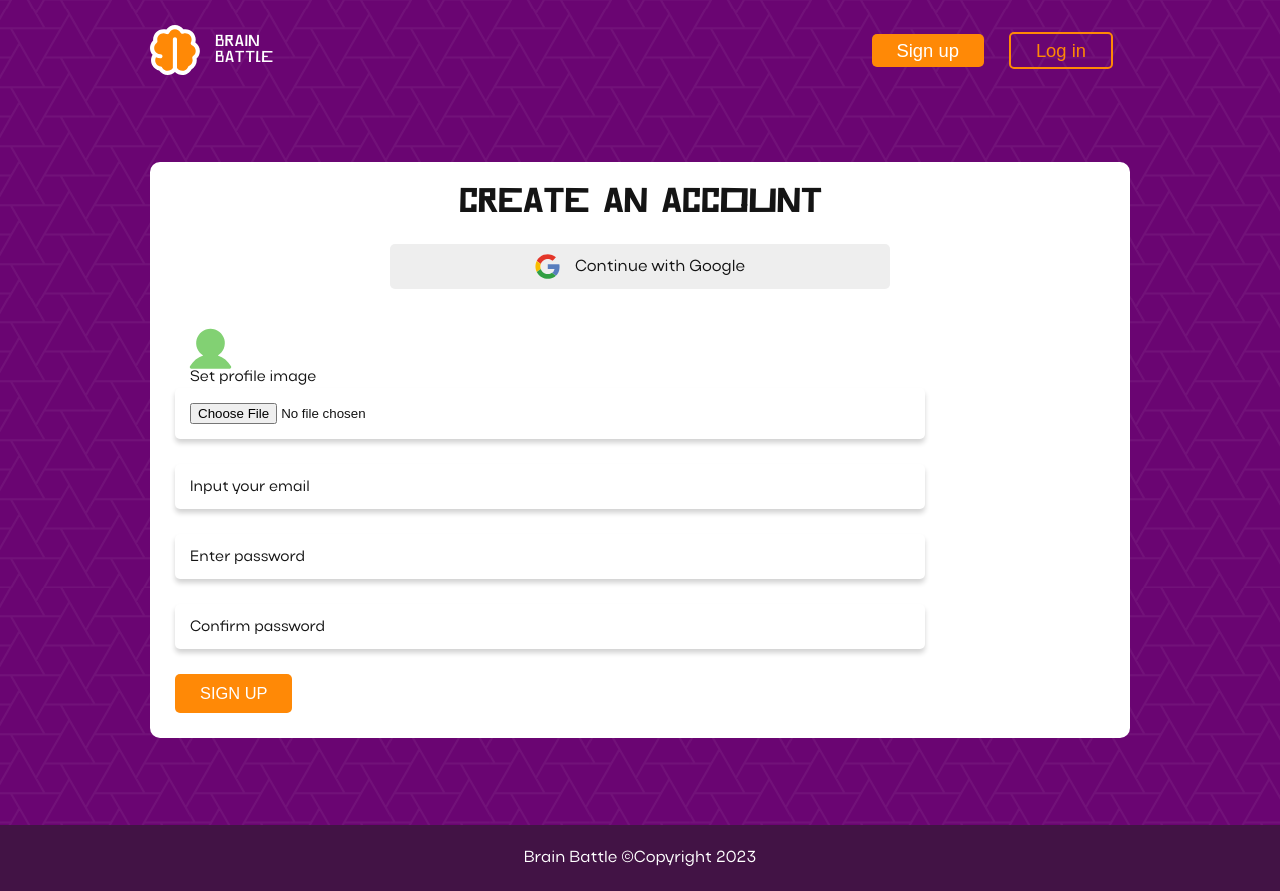
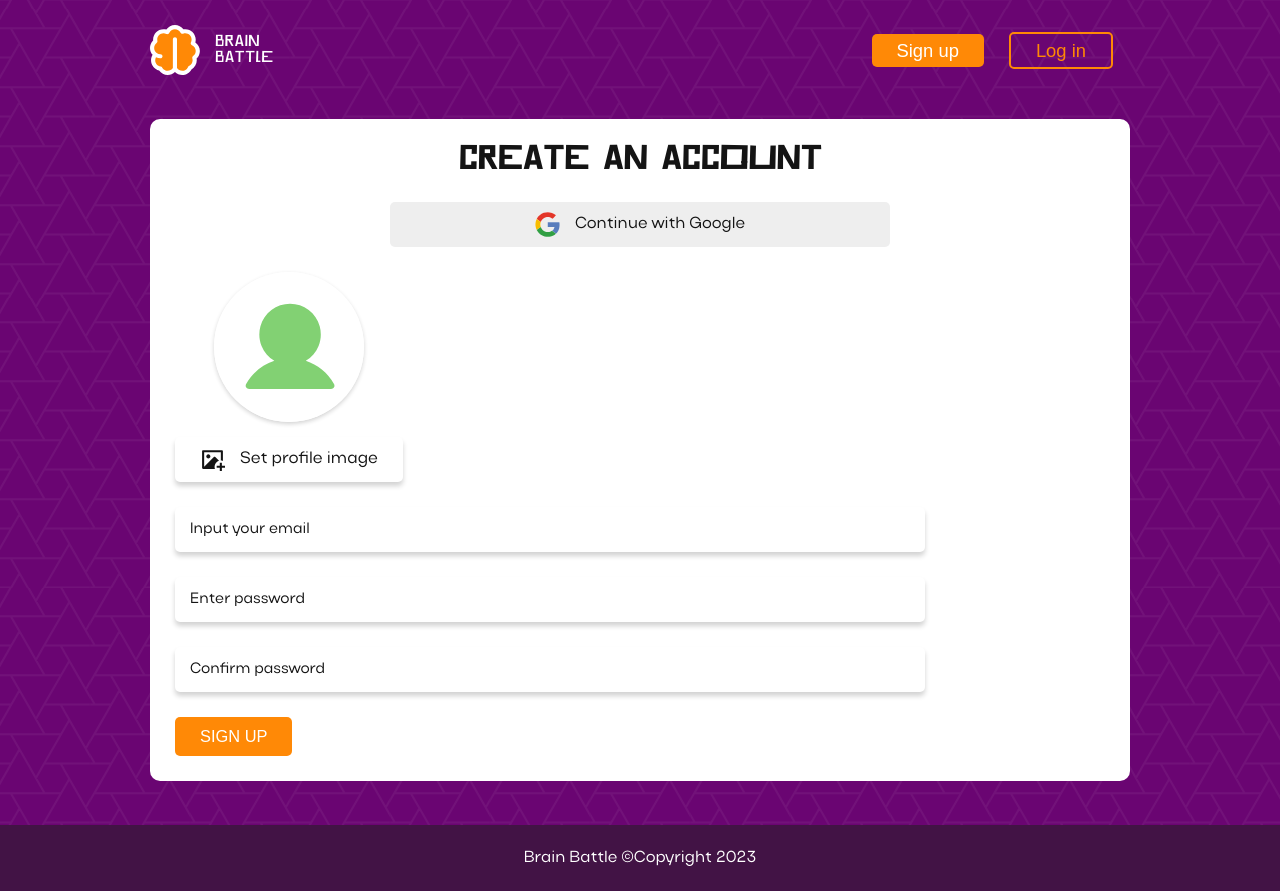
Before and after one commit to viktor-kindrat/brain-battle, a React (Create React App) app: page /signUp in a window 1280 px wide. Built offline with nearby package versions, Linux system fonts and the light colour scheme.

Commit message:
Form update. Add image input styles

```diff
--- a/src/Components/Form/Form.jsx
+++ b/src/Components/Form/Form.jsx
@@ -4,12 +4,19 @@ import { useState } from "react"
 
 import googleIcon from "./Svg/google.svg"
 import avatarDef from "./Svg/avatardef.svg"
+import imageUpload from "./Svg/addImage.svg"
 
 function Form({ type }) {
     let [imagePreview, setImagePreview] = useState("");
     let avatarChangeHandler = (e) => {
-        let url = URL.createObjectURL(e.target.files[0])
-        setImagePreview(url)
+        if (e.target.files[0]) {
+            if ((e.target.files[0].size * (10**(-6))) <= 1.5) {
+                let url = URL.createObjectURL(e.target.files[0])
+                setImagePreview(url)
+            } else {
+                alert("Maximum file size is 1.5Mb. Compress your image and try again")
+            }
+        }
     }
 
     let inputFocusHandler = (e) => {
@@ -51,7 +58,7 @@ function Form({ type }) {
                                     <div className="Form__avatar-template">
                                         <img src={imagePreview ? imagePreview : avatarDef} alt="avatar" className="Form__avatar-preview" />
                                     </div>
-                                    <label htmlFor="form-avatar" className="Form__label Form__label_file">Set profile image</label>
+                                    <label htmlFor="form-avatar" className="Form__label Form__label_file"><img height={25} width={25} src={imageUpload} alt="" />Set profile image</label>
                                     <input onChange={avatarChangeHandler} id="form-avatar" type="file" name="avatar" className="Form__input Form__input_file" />
                                 </div>
                                 <div className="Form__input-container">
--- a/src/Components/Form/Styles/Form.css
+++ b/src/Components/Form/Styles/Form.css
@@ -103,6 +103,42 @@
   font-size: 15px;
   line-height: 100%;
 }
+.Form .Form__content-container .Form__fields .Form__fields-container .Form__input-container .Form__label_file {
+  transform: translate(0);
+  -webkit-transform: translate(0);
+  -moz-transform: translate(0);
+  -ms-transform: translate(0);
+  -o-transform: translate(0);
+  transition: 0;
+  -webkit-transition: 0;
+  -moz-transition: 0;
+  -ms-transition: 0;
+  -o-transition: 0;
+  border-radius: 5px;
+  -webkit-border-radius: 5px;
+  -moz-border-radius: 5px;
+  -ms-border-radius: 5px;
+  -o-border-radius: 5px;
+  display: flex;
+  align-items: center;
+  justify-content: center;
+  flex-direction: row;
+  gap: 15px;
+  pointer-events: all;
+  position: relative;
+  top: 0;
+  left: 0;
+  font-size: calc(10px + 0.5vw);
+  line-height: 100%;
+  cursor: pointer;
+  box-shadow: 0 4px 5px rgba(20, 20, 20, 0.1882352941);
+  padding: 10px 25px;
+}
+.Form .Form__content-container .Form__fields .Form__fields-container .Form__input-container .Form__label_file img {
+  height: 25px;
+  width: 25px;
+  object-fit: contain;
+}
 .Form .Form__content-container .Form__fields .Form__fields-container .Form__input-container .Form__input {
   border-radius: 5px;
   -webkit-border-radius: 5px;
@@ -114,6 +150,32 @@
   padding: 15px;
   border: none;
   outline: none;
+}
+.Form .Form__content-container .Form__fields .Form__fields-container .Form__input-container .Form__input_file {
+  display: none;
+}
+.Form .Form__content-container .Form__fields .Form__fields-container .Form__input-container_image {
+  display: flex;
+  align-items: center;
+  justify-content: center;
+  flex-direction: column;
+  gap: 15px;
+  width: auto;
+}
+.Form .Form__content-container .Form__fields .Form__fields-container .Form__input-container_image .Form__avatar-template {
+  max-width: 150px;
+  aspect-ratio: 1/1;
+}
+.Form .Form__content-container .Form__fields .Form__fields-container .Form__input-container_image .Form__avatar-template .Form__avatar-preview {
+  border-radius: 50%;
+  -webkit-border-radius: 50%;
+  -moz-border-radius: 50%;
+  -ms-border-radius: 50%;
+  -o-border-radius: 50%;
+  width: 150px;
+  aspect-ratio: 1/1;
+  object-fit: cover;
+  box-shadow: 0 2px 4px rgba(20, 20, 20, 0.1882352941);
 }
 .Form .Form__content-container .Form__fields .Form__submit {
   border-radius: 5px;
--- a/src/Components/Form/Styles/Form.scss
+++ b/src/Components/Form/Styles/Form.scss
@@ -31,6 +31,7 @@
         .Form__fields {
             @include flex(flex-start, center, column, 25px);
             width: 100%;
+
             .Form__button {
                 width: min(100%, 500px);
                 @include block(#eeeeee, 5px, $dark, 10px 25px);
@@ -49,6 +50,7 @@
             .Form__fields-container {
                 @include flex(flex-start, center, column, 25px);
                 width: 100%;
+
                 .Form__input-container {
                     @include flex(flex-start, flex-start, column, 0);
                     width: 100%;
@@ -64,6 +66,28 @@
                         left: 15px;
                         font-size: 15px;
                         line-height: 100%;
+
+                        &_file {
+                            @include transform(translate(0));
+                            @include transition(0);
+                            @include borderRadius(5px);
+                            @include flex(center, center, row, 15px);
+                            pointer-events: all;
+                            position: relative;
+                            top: 0;
+                            left: 0;
+                            font-size: calc(10px + .5vw);
+                            line-height: 100%;
+                            cursor: pointer;
+                            box-shadow: 0 4px 5px $shadowDark;
+                            padding: 10px 25px;
+
+                            img {
+                                height: 25px;
+                                width: 25px;
+                                object-fit: contain;
+                            }
+                        }
                     }
 
                     .Form__input {
@@ -73,6 +97,28 @@
                         padding: 15px;
                         border: none;
                         outline: none;
+
+                        &_file {
+                            display: none
+                        }
+                    }
+
+                    &_image {
+                        @include flex(center, center, column, 15px);
+                        width: auto;
+
+                        .Form__avatar-template {
+                            max-width: 150px;
+                            aspect-ratio: 1/1;
+
+                            .Form__avatar-preview {
+                                @include borderRadius(50%);
+                                width: 150px;
+                                aspect-ratio: 1/1;
+                                object-fit: cover;
+                                box-shadow: 0 2px 4px $shadowDark;
+                            }
+                        }
                     }
                 }
             }
```
